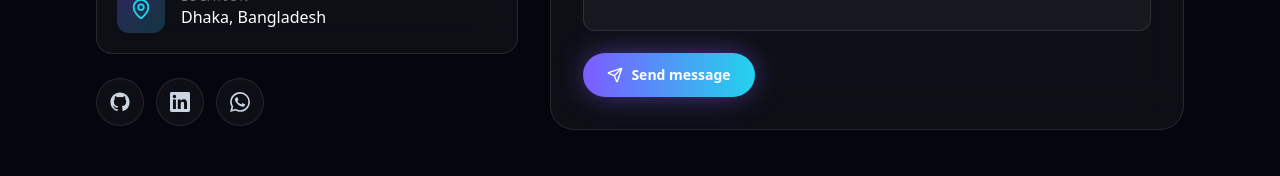
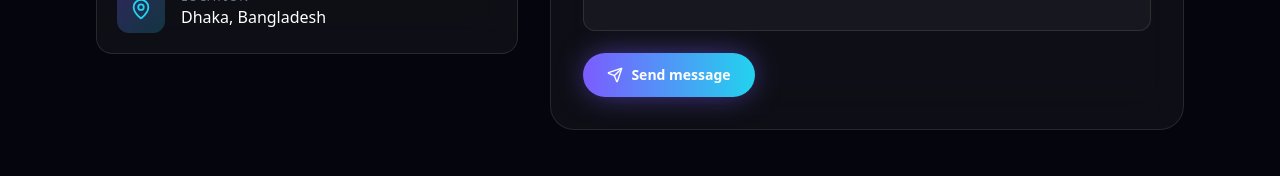
Before and after one commit to safikolislam/Md.Safikol_Islam_Portfolio, a Next.js app: page /projects/cityfix in a window 1280 px wide. Shown: the part 3336-3512 px from the top of the page. Built offline with nearby package versions, Linux system fonts and the light colour scheme; no server answers.

Commit message:
Remove contact social row, add X in footer

```diff
--- a/components/Contact.tsx
+++ b/components/Contact.tsx
@@ -4,7 +4,6 @@ import { AnimatePresence, motion } from "framer-motion";
 import { CheckCircle2, Loader2, Mail, MapPin, Phone, Send, TriangleAlert } from "lucide-react";
 import { useState } from "react";
 import { profile } from "@/lib/data";
-import { GithubIcon, LinkedinIcon } from "./icons";
 import { Reveal, SectionHeading } from "./Reveal";
 
 function WhatsappIcon({ size = 22, className = "" }: { size?: number; className?: string }) {
@@ -76,21 +75,6 @@ export default function Contact({ defaultSubject = "" }: { defaultSubject?: stri
               <div key={label}>{inner}</div>
             );
           })}
-          <div className="flex gap-3 pt-2">
-            {profile.github && (
-              <a href={profile.github} target="_blank" rel="noopener noreferrer" aria-label="GitHub" className="glass grid h-12 w-12 place-items-center rounded-full text-slate-300 transition hover:-translate-y-1 hover:text-white">
-                <GithubIcon className="h-5 w-5" />
-              </a>
-            )}
-            {profile.linkedin && (
-              <a href={profile.linkedin} target="_blank" rel="noopener noreferrer" aria-label="LinkedIn" className="glass grid h-12 w-12 place-items-center rounded-full text-slate-300 transition hover:-translate-y-1 hover:text-white">
-                <LinkedinIcon className="h-5 w-5" />
-              </a>
-            )}
-            <a href={WHATSAPP_URL} target="_blank" rel="noopener noreferrer" aria-label="WhatsApp" className="glass grid h-12 w-12 place-items-center rounded-full text-slate-300 transition hover:-translate-y-1 hover:text-emerald-400">
-              <WhatsappIcon size={20} />
-            </a>
-          </div>
         </Reveal>
 
         <Reveal delay={0.12}>
```
